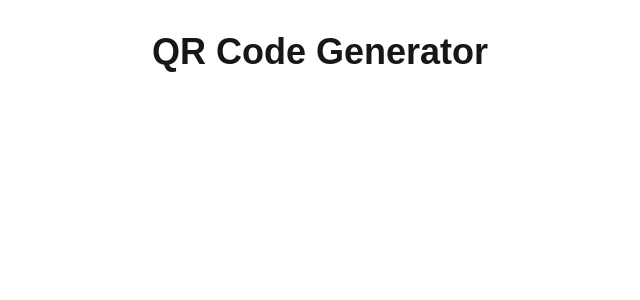
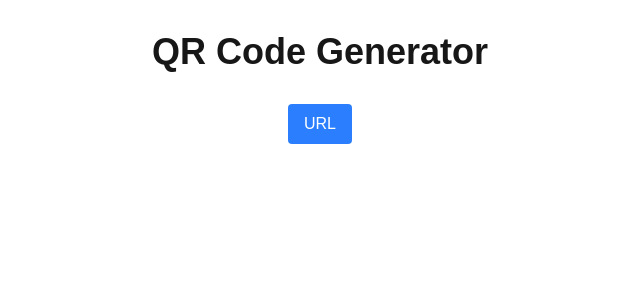
Before and after one commit to EmmanuelOBUjunior/qr_gen, a Next.js app: page / in a window 1280 px wide. Shown: the top 300 px of the page, without its empty margins (320-960 px from the left). Built offline with nearby package versions, Linux system fonts and the light colour scheme.

Commit message:
feat:working on the main page

```diff
--- a/app/page.tsx
+++ b/app/page.tsx
@@ -10,6 +10,9 @@ export default function Home(){
         <h1 className="text-4xl font-bold text-center mb-8">
           QR Code Generator
         </h1>
+        <div className="flex justify-center gap-4 mb-8">
+          <button className={`px-4 py-2 rounded ${selectedType === 'url'? 'bg-blue-500 text-white': 'g-gray-200'}`}>URL</button>
+        </div>
       </div>
     </main>
   )
```
